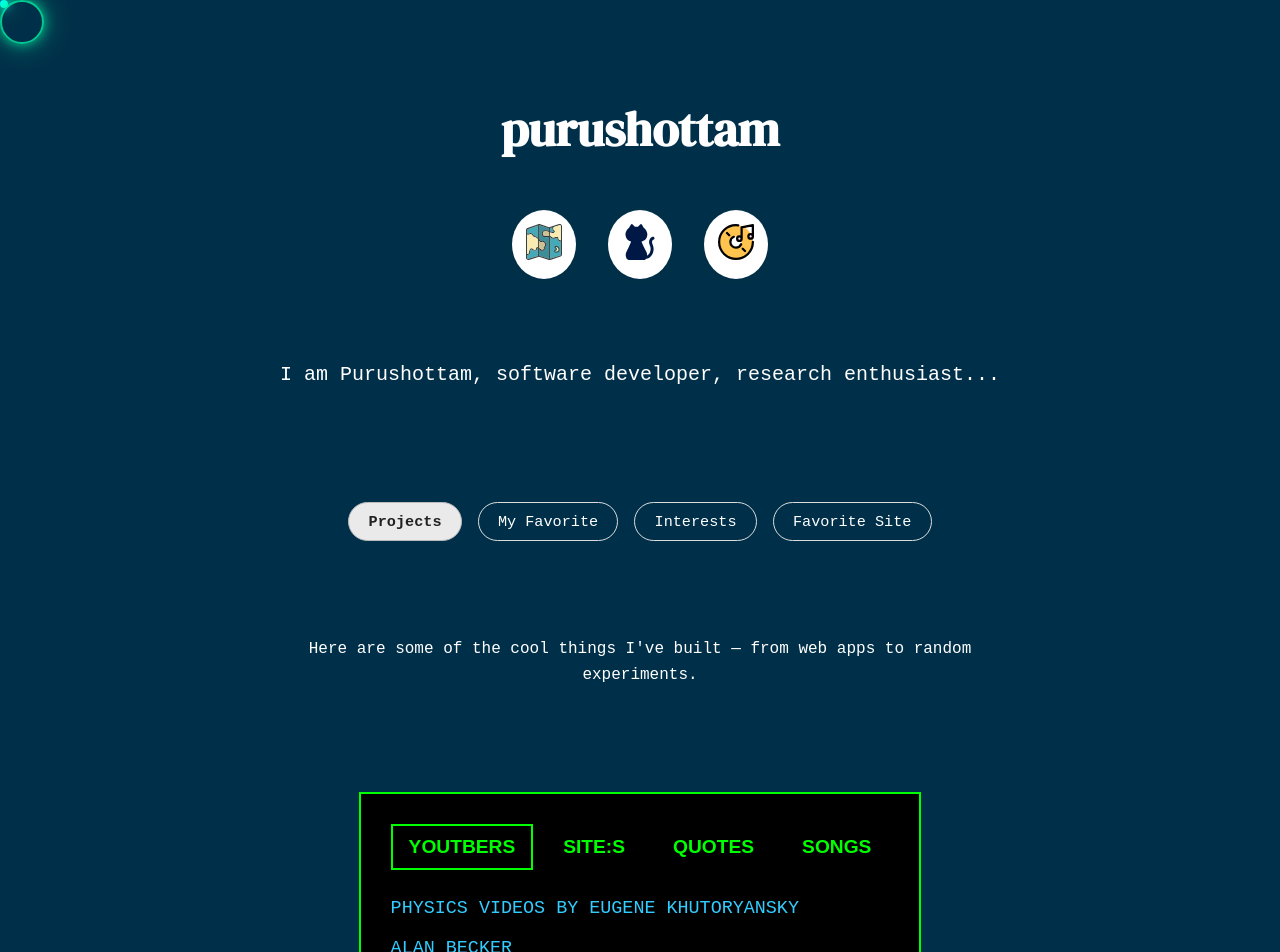
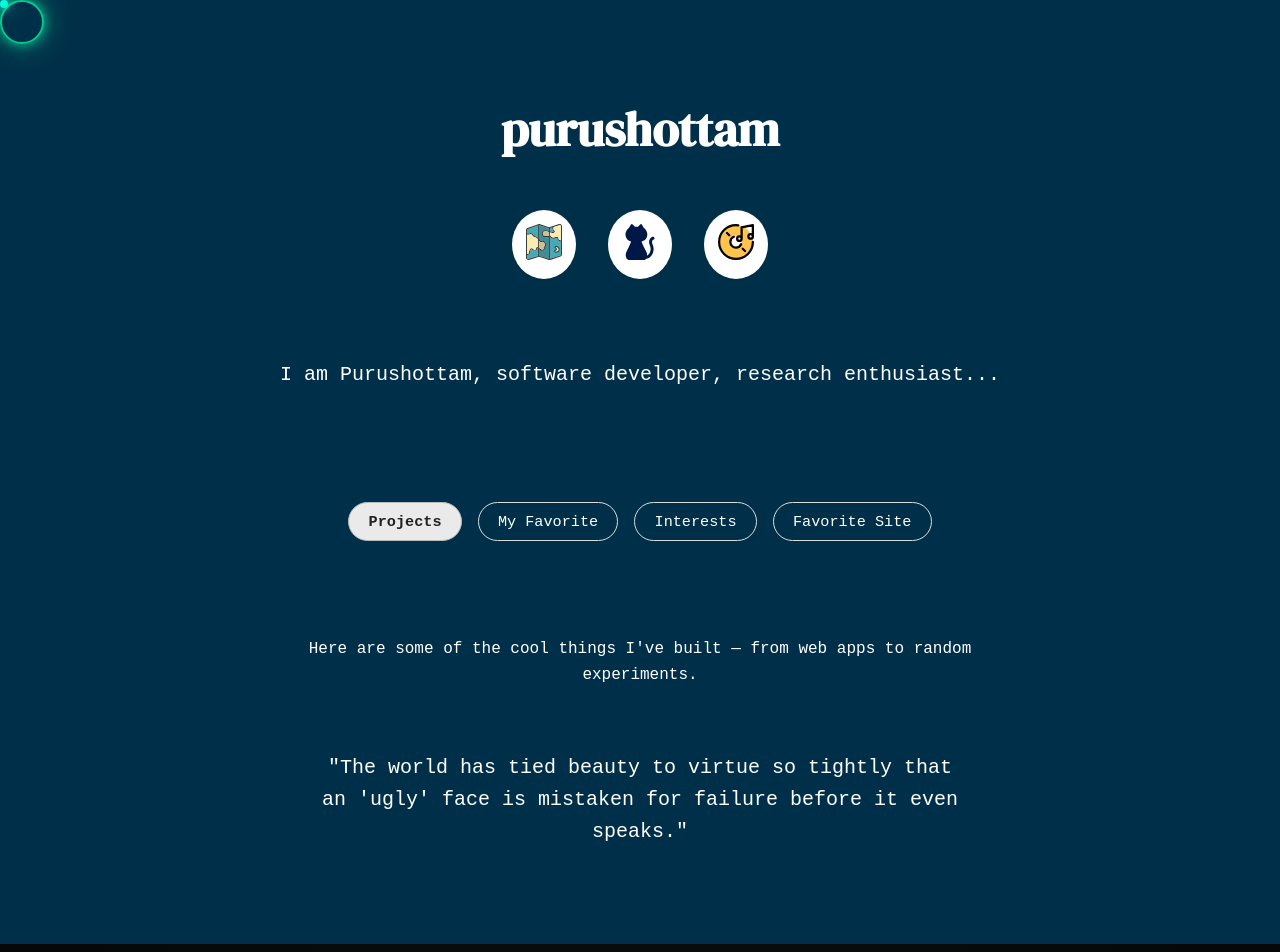
Before and after one commit to inxeoz/inxeoz.github.io, a Svelte app: page / in a window 1280 px wide. Shown: the top 952 px of the page. Built offline with nearby package versions, Linux system fonts and the light colour scheme.

Commit message:
compo added

```diff
--- a/src/Index.svelte
+++ b/src/Index.svelte
@@ -249,6 +249,8 @@
             <p>Here are some of the cool things I've built — from web apps to random experiments.</p>
         {:else if activeTab === 'My Favorite'}
             <p>Books, songs, quotes, or memories — just a few of the things that inspire me daily.</p>
+            <HackCompo/>
+
         {:else if activeTab === 'Interests'}
             <p>Coding, design, philosophy, tech culture, maps, and all things creative.</p>
         {:else if activeTab === 'Favorite Site'}
@@ -256,7 +258,7 @@
         {/if}
     </div>
 
-    <HackCompo/>
+
 
     <div class="quote">
         "The world has tied beauty to virtue so tightly that an 'ugly' face is mistaken for failure before it even speaks."
```
